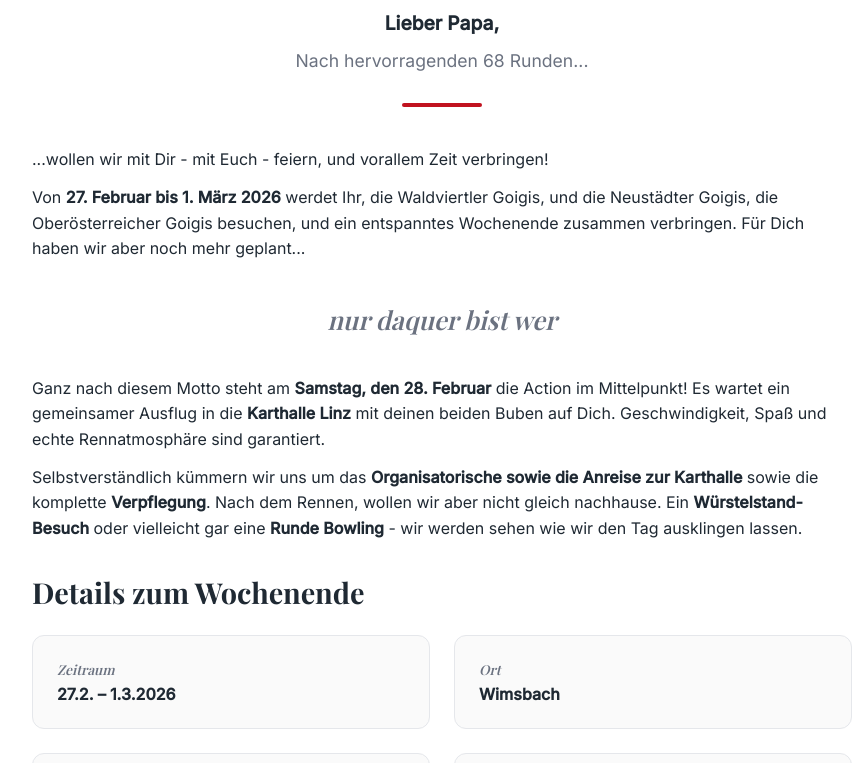
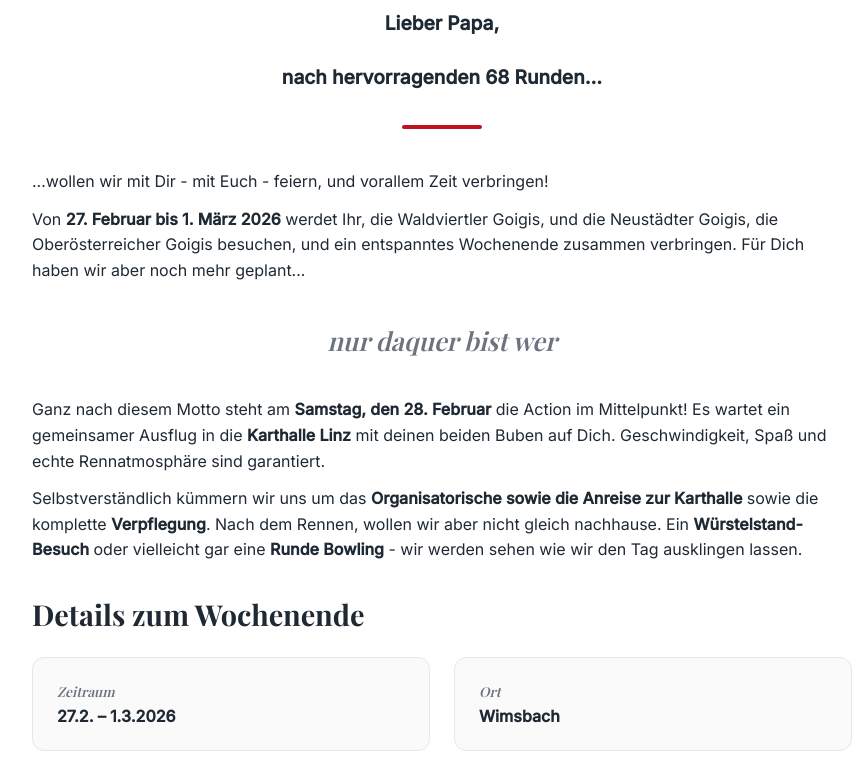
Before and after one commit to exprms/gutschein, a plain HTML site: page index.html in a window 1280 px wide. Shown: the part 308-1071 px from the top of the page, without its empty margins (198-1055 px from the left). Drawn offline with nearby package versions, Linux system fonts and the light colour scheme.

Commit message:
chore: formatting

```diff
--- a/index.html
+++ b/index.html
@@ -136,7 +136,7 @@
       <img src="img/Screenshot From 2025-12-18 20-40-24.png" alt="Rennflagge" />
       <h1>Rundenrekord!</h1>
       <p style="margin-top:24px; font-size:1.2rem;"><strong>Lieber Papa,</strong></p>
-      <div class="subtitle">Nach hervorragenden 68 Runden...</div>
+      <p style="margin-top:24px; font-size:1.2rem;"><strong>nach hervorragenden 68 Runden...</strong></p>
       <div class="divider"></div>
     </header>
 
```
